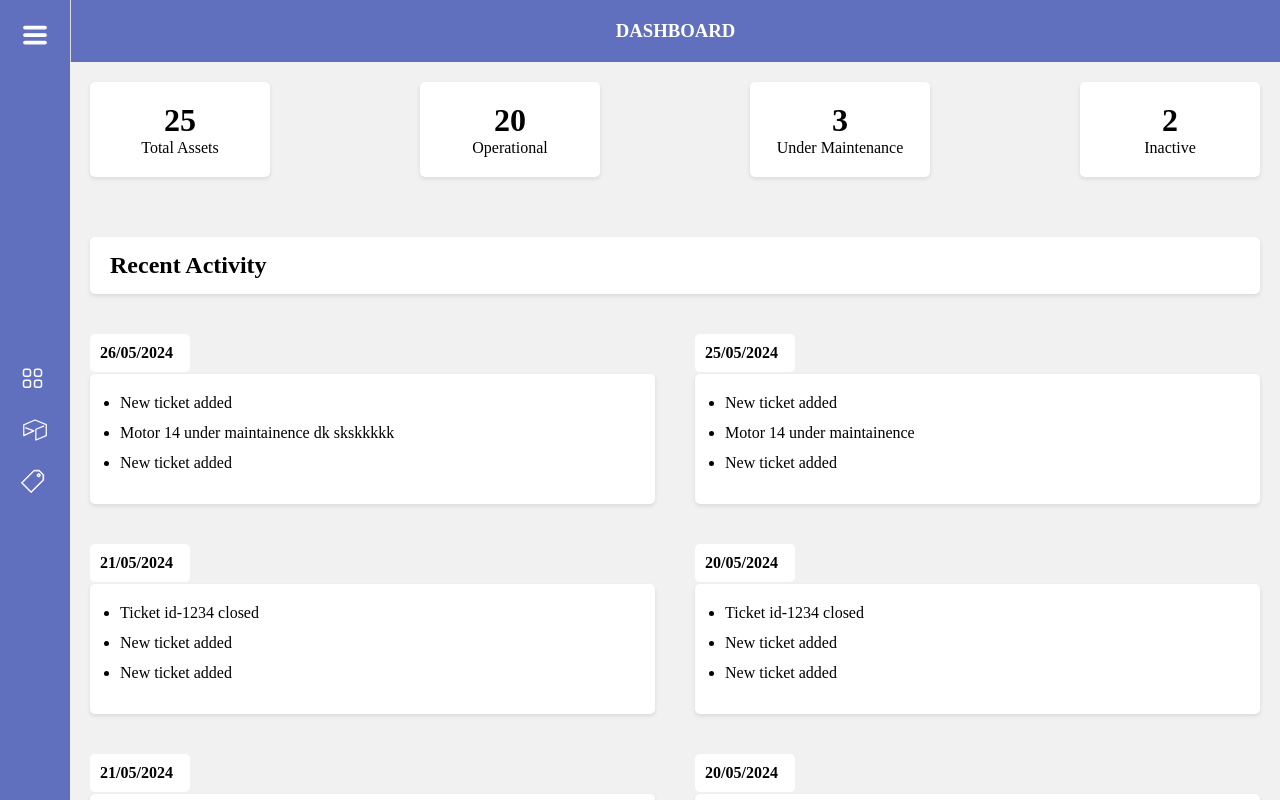
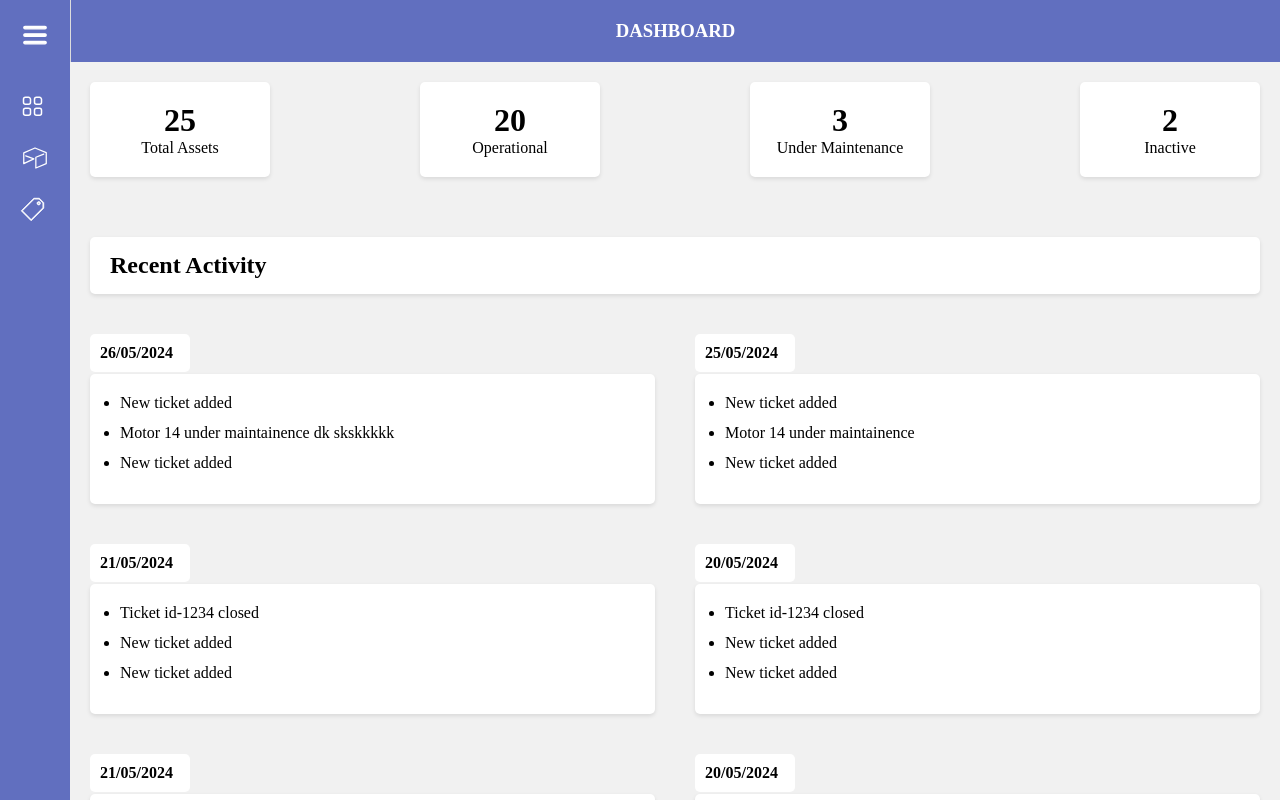
Before and after one commit to shubham-laware/MotorVault, a React (Vite) app in the folder client/: page / in a window 1280 px wide. Built offline with nearby package versions, Linux system fonts and the light colour scheme.

Commit message:
css updated

```diff
--- a/client/src/index.css
+++ b/client/src/index.css
@@ -6,8 +6,9 @@
 
 
 .sidebar {
+  /* border: 1px solid red; */
   width: 200px;
-  min-height: 100vh;
+  /* min-height: 100vh; */
   background-color: #616fbf;
   transition: width 0.3s ease-in-out;
   position: relative;
@@ -33,8 +34,8 @@
   flex-direction: column;
   justify-content: center;
   list-style-type: none;
-  height: 100%;
   overflow: hidden;
+  margin-top: 20px;
 
 }
 
@@ -102,7 +103,7 @@
 }
 
 
-.layout {
+.layout{
   display: flex;
   overflow: hidden;
 
```
